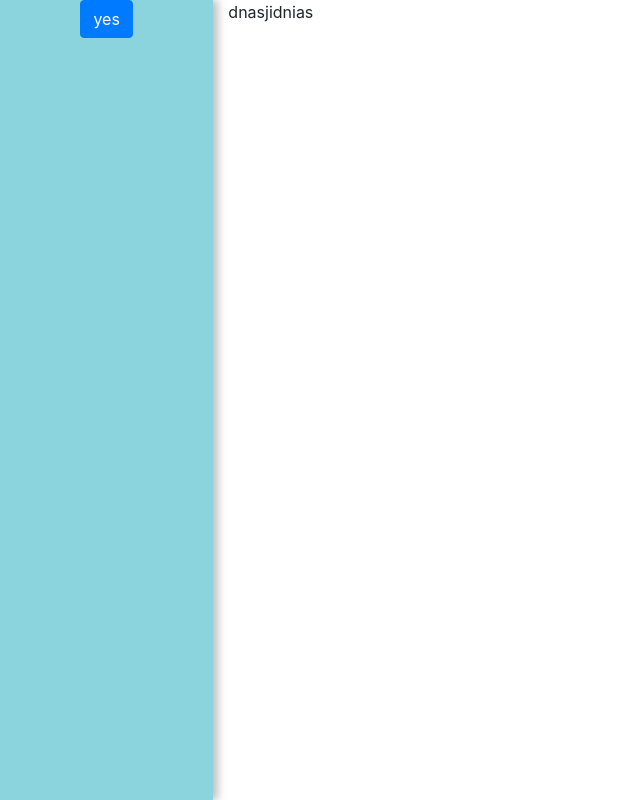
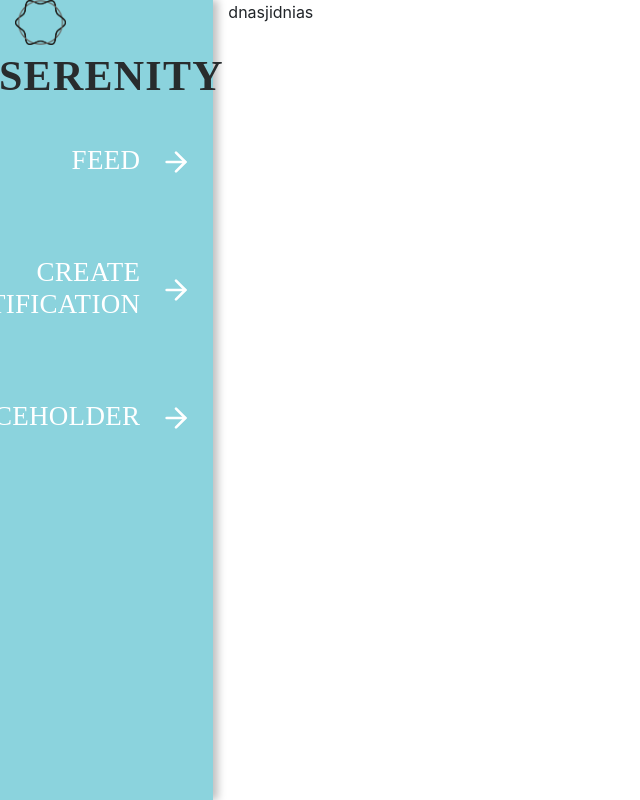
Before and after one commit to mgsium/serenity, a React app: page /notifications in a window 1280 px wide. Shown: the whole page, without its empty margins (0-640 px from the left). Built offline with nearby package versions, Linux system fonts and the light colour scheme; what webfontloader would draw is missing.

Commit message:
Beginnings of dashboardSidebar

```diff
--- a/package.json
+++ b/package.json
@@ -22,6 +22,7 @@
     "framer-motion": "^4.1.9",
     "jquery": "^3.6.0",
     "netlify-identity-widget": "^1.9.1",
+    "react-feather": "^2.0.9",
     "react-helmet": "^6.1.0",
     "react-spring": "^9.1.2",
     "source-map-loader": "^1.0.1",
--- a/src/components/pages/home/home.tsx
+++ b/src/components/pages/home/home.tsx
@@ -50,7 +50,7 @@ export default class Home extends React.Component<Props, State> {
                     animate={{ rotate: 180 }}
                     transition={{ repeat: Infinity, duration: 40, type: "tween" }}
                     className={ cx( Styles.landingLogo ) }
-                    style={{ }}>
+                >
                 </motion.img>
                 <div className={ cx( Styles.landingText, "text-center" ) }style={{ display: "table-cell", verticalAlign: "middle", fontFamily: "Work Sans, sans-serif", zIndex:10, position: "absolute" }}>
                     <h2 className={ cx( Styles.titleStyle )}>Serenity</h2>
--- a/src/components/widgets/dashboardSidebar/dashboardSidebar.tsx
+++ b/src/components/widgets/dashboardSidebar/dashboardSidebar.tsx
@@ -2,27 +2,80 @@ import React from "react";
 import { Link } from "react-router-dom";
 import { cx } from "emotion";
 import { Container, Row, Col, Button } from "react-bootstrap";
+import { motion } from "framer-motion";
+import { ArrowRight } from "react-feather";
 
 import Styles from "./dashboardSidebarStyles";
 
 type Props = {};
-type State = {};
+type State = {
+    selectedPage: 1 | 2 | 3
+};
 
 export default class notificationFeed extends React.Component<Props, State> {
 
     constructor(props: Props) {
         super(props);
 
+        this.state={
+            selectedPage: 1,
+        }
     }
 
     render() {
         return(
-            <Col xs={2} style={{ padding:0, backgroundColor:"#8BD3DD" }} className={ cx( Styles.sidebarStyles )}>
-                <div>
-                    <Button>
-                        yes
-                    </Button>
+            <Col xs={2} className={ cx( Styles.sidebarStyles )}>
+
+                <Row style={{ height:"12vh" }}>
+                    <motion.img src="/public/assets/png/SerenityLogo.png" whileHover={{ rotate: 90 }} style={{ display:"table", marginTop:"auto", marginBottom:"auto", height:"45px", marginLeft:30 }}></motion.img>
+                    <span className={ cx( Styles.logoStyles )} style={{ display:"table", marginTop:"auto", marginBottom:"auto" }}>SERENITY</span>
+                </Row>
+
+                <div onClick={() => this.setState({ selectedPage: 1 })}>
+                    <Row className={(this.state.selectedPage == 1) ? cx( Styles.selectedRowStyles) : cx( Styles.unselectedRowStyles )}>
+                        <Col xs={9} style={{  }}>
+                            <span className={ cx( Styles.buttonText )} style={{ right:"1vw" }}>
+                                FEED
+                            </span>
+                        </Col>
+                        <Col xs={3}>
+                            <motion.div className={ cx( Styles.verticalCenterArrow )} initial={{ x:-8 }} whileHover={{ x:8 }}>
+                                <ArrowRight color="white" size={32} />
+                            </motion.div>
+                        </Col>
+                    </Row>
                 </div>
+
+                <div onClick={() => {this.setState({ selectedPage: 2 }), alert(this.state.selectedPage)} }>
+                    <Row className={(this.state.selectedPage == 2) ? cx( Styles.selectedRowStyles) : cx( Styles.unselectedRowStyles ) }>
+                        <Col xs={9} style={{  }}>
+                            <span className={ cx( Styles.buttonText )} style={{ right:"1vw" }}>
+                                CREATE<br/>NOTIFICATION
+                            </span>
+                        </Col>
+                        <Col xs={3}>
+                            <motion.div className={ cx( Styles.verticalCenterArrow )} initial={{ x:-8 }} whileHover={{ x:8 }}>
+                                <ArrowRight color="white" size={32} />
+                            </motion.div>
+                        </Col>
+                    </Row>
+                </div>
+
+                <div onClick={() => this.setState({ selectedPage: 3 })}>
+                    <Row className={(this.state.selectedPage == 2) ? cx( Styles.selectedRowStyles) : cx( Styles.unselectedRowStyles )}>
+                        <Col xs={9} style={{  }}>
+                            <span className={ cx( Styles.buttonText )} style={{ right:"1vw" }}>
+                                PLACEHOLDER
+                            </span>
+                        </Col>
+                        <Col xs={3}>
+                            <motion.div className={ cx( Styles.verticalCenterArrow )} initial={{ x:-8 }} whileHover={{ x:8 }}>
+                                <ArrowRight color="white" size={32} />
+                            </motion.div>
+                        </Col>
+                    </Row>
+                </div>
+
             </Col>
         )
     }
--- a/src/components/widgets/dashboardSidebar/dashboardSidebarStyles.tsx
+++ b/src/components/widgets/dashboardSidebar/dashboardSidebarStyles.tsx
@@ -4,7 +4,7 @@ const Styles = {
     sidebarStyles: css `
         height: 100vh;
         min-width: 6vw;
-        background: #FFFFFF;
+        background: #8BD3DD;
         text-align: center;
         display: none;
         padding: 0;
@@ -15,6 +15,47 @@ const Styles = {
         @media(min-width: 900px) {
             display: block;
         }
+    `,
+
+    logoStyles: css`
+        font-family: Work Sans;
+        font-size: 42px;
+        font-weight: 900;
+        letter-spacing: 0.03em;
+        color: #282C2D;
+        margin-left: 14px;
+    `,
+
+    buttonText: css`
+        position: absolute;
+        top: 50%;
+        -ms-transform: translateY(-50%);
+        transform: translateY(-50%);
+        font-family: Work Sans;
+        font-size: 27px;
+        letter-spacing: 0.01em;
+        color: #FFFFFF;
+        text-align: right;
+        line-height: 32px;
+    `,
+
+    verticalCenterArrow: css`
+        position: absolute;
+        top: 39%;
+        -ms-transform: translateY(-50%);
+        transform: translateY(-50%);
+    `,
+
+    unselectedRowStyles: css`
+        height: 16vh;
+        width: 105%;
+    `,
+
+    selectedRowStyles: css`
+        height: 16vh;
+        width: 105%;
+        backgroundColor: #68B9C4;
+        boxShadow: inset 0px 0px 4px 3px rgba(0, 0, 0, 0.25);
     `
 }
 
```
Also changed, not shown: 1 other file (tests, documents, lock files or other folders).
